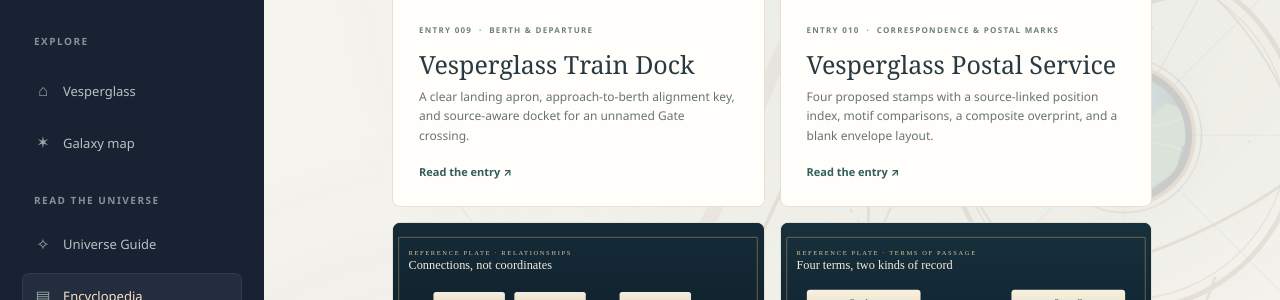
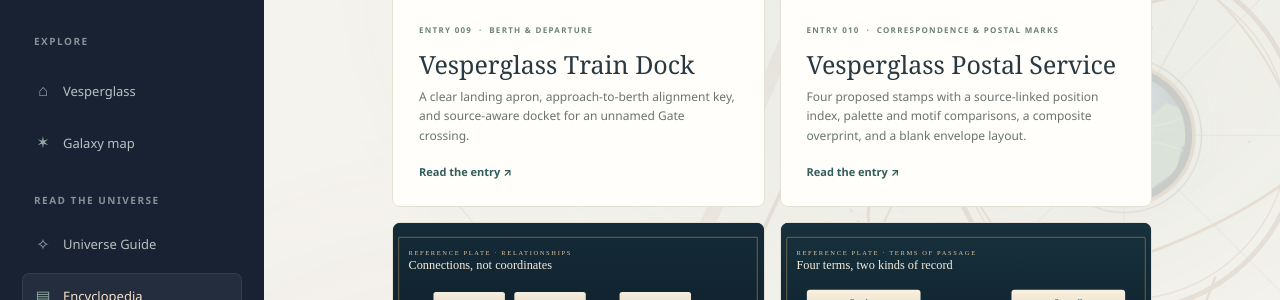
Before and after one commit to vesperglass/vesperglass.github.io, a Jekyll site: the page built from library.md, in a window 1280 px wide and 900 px high, scrolled down 2719 px. Shown: the part 172-472 px from the top of the window. Built offline with Jekyll 4.4.1, drawn with Linux system fonts in a browser that asks for light colours.

Commit message:
Compare stamp palette with source plates

```diff
--- a/assets/site.js
+++ b/assets/site.js
@@ -13,7 +13,7 @@
     { title: "Star Archive", url: "/library/star-archive/", summary: "A reference room for knowledge of the sky, with a shelf-content boundary card and evidence matrix for the proposed Unfixed Meridian chart.", terms: "star archive books maps memory library shelves radial stacks central reading table chart cabinet shelf number collection titles subject division catalog Unfixed Meridian annotations uncertain reading unverified place evidence provenance source title scope maker compiler date coordinates" },
     { title: "The Vesperglass Gate", url: "/library/vesperglass-gate/", summary: "The detached Gate platform, pictured aperture, bloom account, and two contrasting proposed threshold recollections.", terms: "vesperglass gate portal transit galaxy ring aperture arch cutaway construction bloom opening crossing keeper traveler hush singing recollection threshold sound" },
     { title: "Vesperglass Train Dock", url: "/library/train-dock/", summary: "A clear landing apron, alongside berth, proposed approach-to-berth alignment key, and journey docket that separates departure, Gate bloom, and emergence from unrecorded itinerary details.", terms: "train dock berth station locomotive platform train journey docket departure crossing Gate bloom emergence passage itinerary date time passenger destination schedule duration cargo manifest route guide path alignment approach curve alongside offset orientation" },
-    { title: "Vesperglass Postal Service", url: "/library/postal-service/", summary: "Four proposed stamps with a source-linked position index and comparisons of their Gate, Foundry, and Compass Garden motifs, plus an overprint and blank envelope layout.", terms: "postal service post postage stamp seal cancellation mark postmark mail correspondence letter envelope sender addressee Gate ring motif architectural source crown star bands perforation Foundry furnace circle mill sifting tray tempering resonance Observatory telescope dome stamp design plate position index upper left upper right lower left lower right layout arrangement sequence denomination date issue source folio Workshop Compass Garden starflower floral motif flora emblem flower badge icon abstraction illustration Tideglass Vesperglass Sealed at the Gate overprint double ring four point star strokes blank envelope crossing" },
+    { title: "Vesperglass Postal Service", url: "/library/postal-service/", summary: "Four proposed stamps with a source-linked position index, palette and motif comparisons, a composite overprint, and blank envelope layout.", terms: "postal service post postage stamp seal cancellation mark postmark mail correspondence letter envelope sender addressee Gate ring motif architectural source crown star bands perforation Foundry furnace circle mill sifting tray tempering resonance Observatory telescope dome stamp design plate position index upper left upper right lower left lower right layout arrangement sequence denomination date issue source folio cross-source palette color lineage teal blue brass gold parchment print stock material specification construction printing standard Workshop Compass Garden starflower floral motif flora emblem flower badge icon abstraction illustration Tideglass Vesperglass Sealed at the Gate overprint double ring four point star strokes blank envelope crossing" },
     { title: "Words of Passage", url: "/library/words-of-passage/", summary: "A reference to travel terms, the distinction between platforms and berth, and reader pronunciation cues.", terms: "stardust starwell gate bloom guide path passage train dock platform floating place berth alongside gate platform crossing route pronunciation how to say stress syllables Vesperglass Tideglass" }
   ];
   const dialog = document.getElementById("search-dialog");
--- a/library.md
+++ b/library.md
@@ -54,7 +54,7 @@
   </a>
   <a class="library-entry-card" href="{{ '/library/postal-service/' | relative_url }}">
     <span class="library-card-art"><img src="{{ '/assets/library/postal-stamp-collection.png' | relative_url }}" alt="Four proposed Vesperglass postage stamps depict the Gate, Observatory, Compass Garden, and Tideglass Foundry." loading="lazy"></span>
-    <span class="library-entry-copy"><span class="library-entry-number">ENTRY 010 &nbsp;·&nbsp; CORRESPONDENCE &amp; POSTAL MARKS</span><strong>Vesperglass Postal Service</strong><span>Four proposed stamps with a source-linked position index, motif comparisons, a composite overprint, and a blank envelope layout.</span><span class="library-read">Read the entry <span aria-hidden="true">↗</span></span></span>
+    <span class="library-entry-copy"><span class="library-entry-number">ENTRY 010 &nbsp;·&nbsp; CORRESPONDENCE &amp; POSTAL MARKS</span><strong>Vesperglass Postal Service</strong><span>Four proposed stamps with a source-linked position index, palette and motif comparisons, a composite overprint, and a blank envelope layout.</span><span class="library-read">Read the entry <span aria-hidden="true">↗</span></span></span>
   </a>
   <a class="library-entry-card" href="{{ '/library/relationships/' | relative_url }}">
     <span class="library-card-art"><img src="{{ '/assets/library/relationships-plate.svg' | relative_url }}" alt="A diagram of recorded links among Vesperglass places, materials, and the Gate train." loading="lazy"></span>
```
Also changed, not shown: ENCYCLOPEDIA_BACKLOG.md (+3 -1 lines), library/changelog.md (+1 -0 lines), library/postal-service.md (+13 -0 lines).
